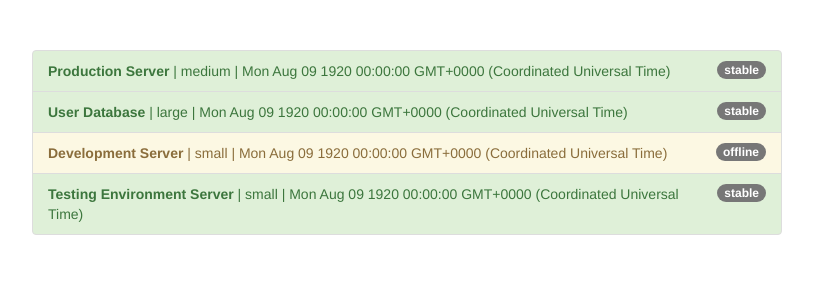
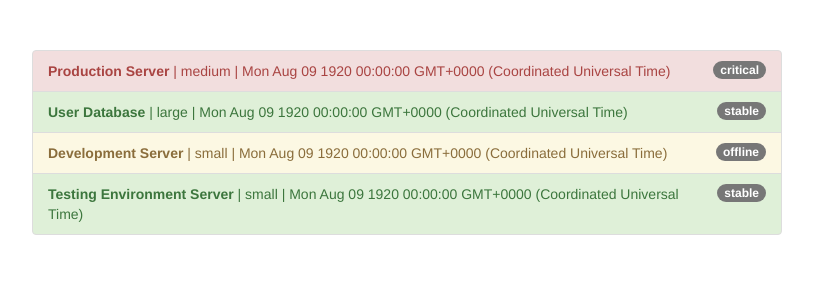
Before and after one commit to gaetanBloch/angular-pipes, an Angular app: page / in a window 1280 px wide. Shown: the top 300 px of the page, without its empty margins (233-1046 px from the left). Built offline with nearby package versions, Linux system fonts and the light colour scheme.

Commit message:
Test the application

```diff
--- a/src/app/app.component.html
+++ b/src/app/app.component.html
@@ -6,8 +6,7 @@
           class="list-group-item"
           *ngFor="let server of servers"
           [ngClass]="getStatusClasses(server)">
-          <span
-            class="badge">
+          <span class="badge">
             {{ server.status }}
           </span>
           <strong>{{ server.name }}</strong> | {{ server.instanceType }} | {{ server.started }}
--- a/src/app/app.component.ts
+++ b/src/app/app.component.ts
@@ -10,7 +10,7 @@ export class AppComponent {
     {
       instanceType: 'medium',
       name: 'Production Server',
-      status: 'stable',
+      status: 'critical',
       started: new Date(15, 1, 2017)
     },
     {
```
